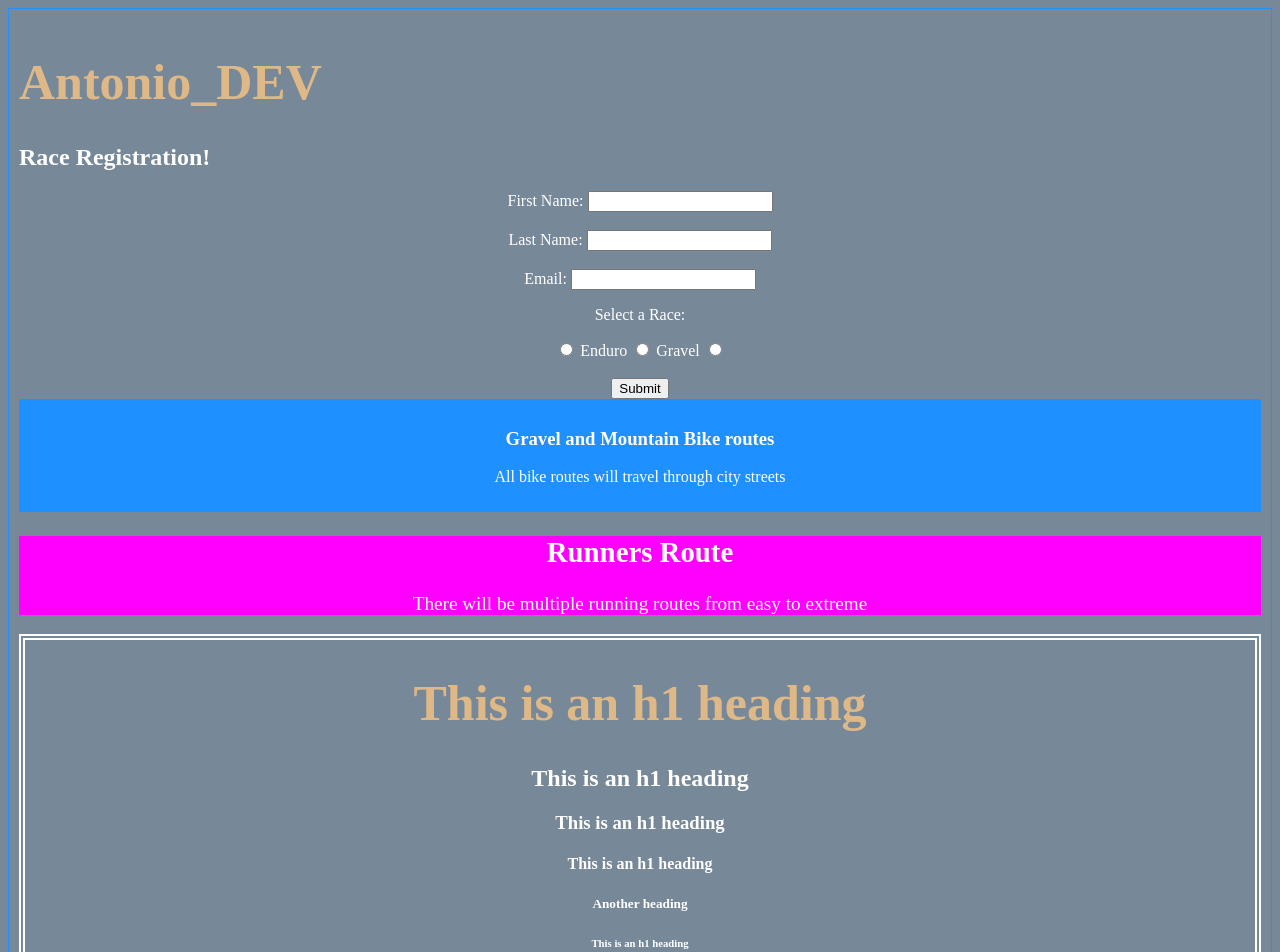
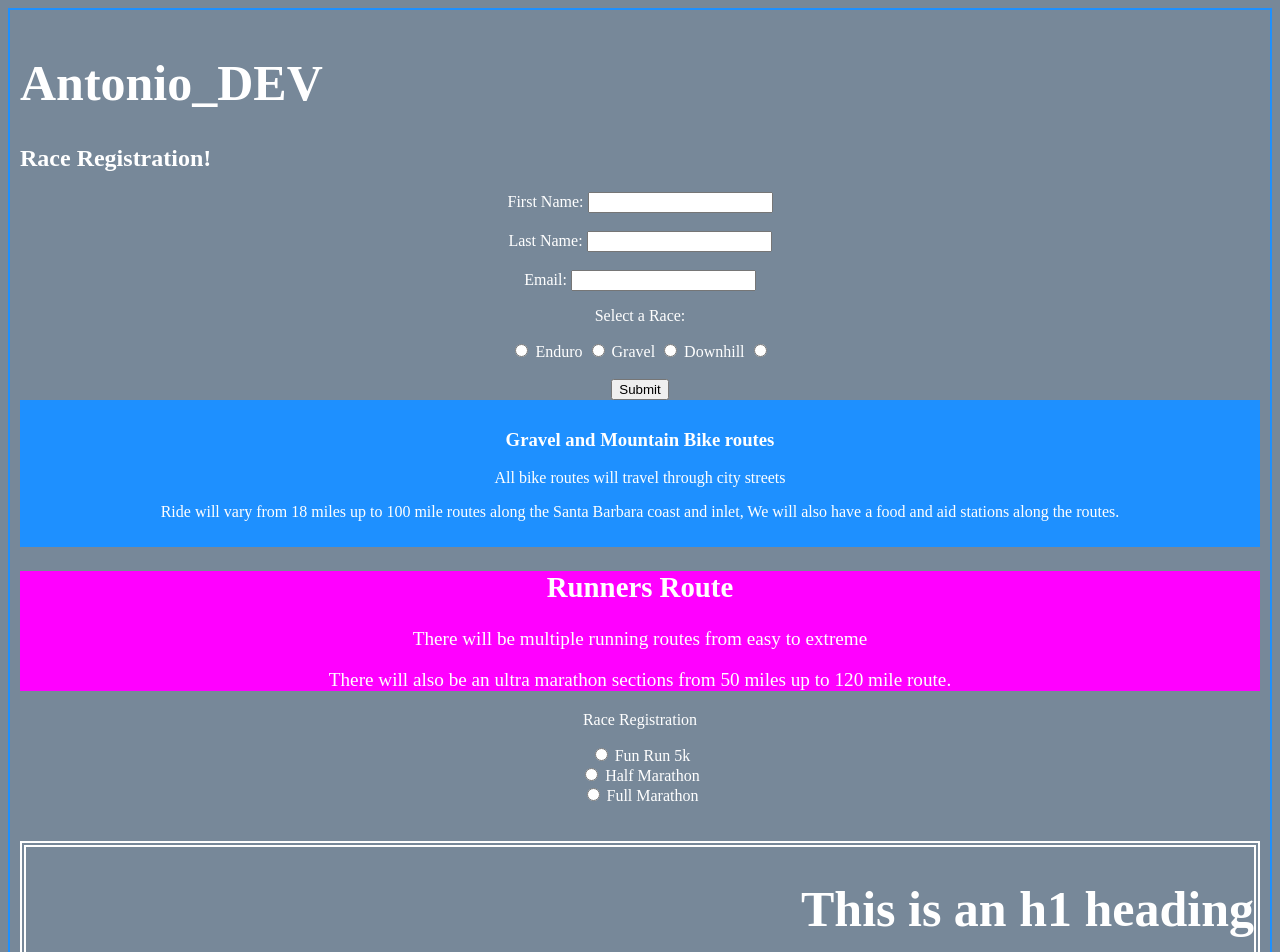
Before and after one commit to Antonio-Banales/trainingsat, a plain HTML site: page index.html in a window 1280 px wide. Shown: the top 952 px of the page. Drawn offline with Linux system fonts and the light colour scheme.

Commit message:
wensday morning additions

```diff
--- a/css/style.css
+++ b/css/style.css
@@ -2,7 +2,7 @@
     background-color: lightslategrey;
     color:#ffffff;
     box-sizing: border-box;
-    border: 1px solid dodgerblue;
+    border: 2px double dodgerblue;
     padding:10px 10px;
 }
 @media (min-width:370px){
@@ -14,7 +14,7 @@
 
 @media (min-width:720px){
     h1 {
-        color:burlywood;
+        color:white;
         font-size: 50px;
     }
 }
@@ -35,7 +35,7 @@
     color:#ffffff;
 }
 .headings {
-    text-align: center;
+    text-align: right;
     border: 6px double white;
 }
 .main-sect-1 {
@@ -45,5 +45,9 @@
     border: 1px solid white;
     text-align: center;
     padding: 12px 8px;
-    color:aqua
+    color:white;
 }
+.paragraphs {
+    text-align: center;
+    color:black;
+}
--- a/index.html
+++ b/index.html
@@ -33,22 +33,42 @@
             <input type="radio" name="race" id="race">
             <label for="race">Gravel</label>
             <input type="radio" name="race" id="race">
+            <label for="race">Downhill</label>
+            <input type="radio" name="race" id="race">
             <br>
             <br>
             <button>Submit</button>
+        </form>
 
 
-        </form>
     </div>
     <div>
         <main class="blue">
             <h3>Gravel and Mountain Bike routes</h3>
-            <p>All bike routes will travel through city streets</p>
+            <p>All bike routes will travel through city streets</p><P>Ride will vary from 18 miles up to 100 mile routes along the Santa Barbara coast and inlet, We will also have a food and aid stations along the routes.</P>
         </main>
         <aside class="magenta">
             <h2>Runners Route</h2>
-            <p>There will be multiple running routes from easy to extreme</p>
+            <p>There will be multiple running routes from easy to extreme</p><p>There will also be an ultra marathon sections from 50 miles up to 120 mile route.</p>
         </aside>
+
+
+            <p>Race Registration</p>
+            <div>
+                <input type="radio" name="race" id="funrun">
+                <label for="funrun">Fun Run 5k</label>
+            </div>
+            <div>
+                <input type="radio" name="race" id="half">
+                <label for="half">Half Marathon</label>
+            </div>
+            <div>
+                <input type="radio" name="race" id="full">
+                <label for="full">Full Marathon</label>
+            </div>
+            <br>
+            <br>
+
     </div>
 </div>
 
@@ -118,7 +138,7 @@
         <div>
             <p><abbr title="Proffesor">Prof</abbr> Stephen Hawkins is a theoretical physicist and cosmoligist</p>
         </div>
-        <p><acronym title="National Aeronautics and Space Administration">NASA</acronym> Do some crazy stuff</p>
+        <p>NASA does Do some crazy stuff</p>
 
     <footer class="ftr-1">I'D Rather be Riding my Gravel Bike</footer>
 
```
